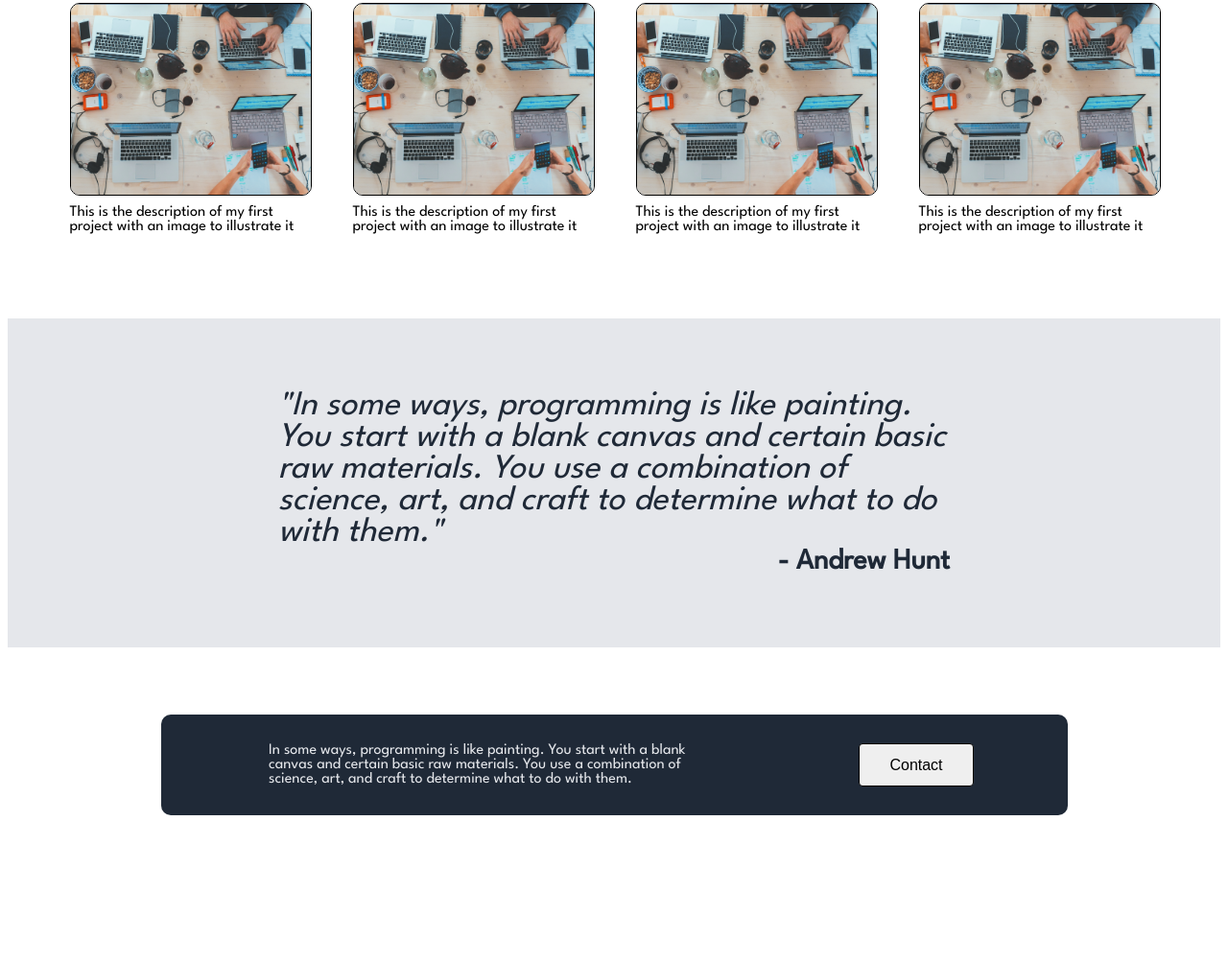
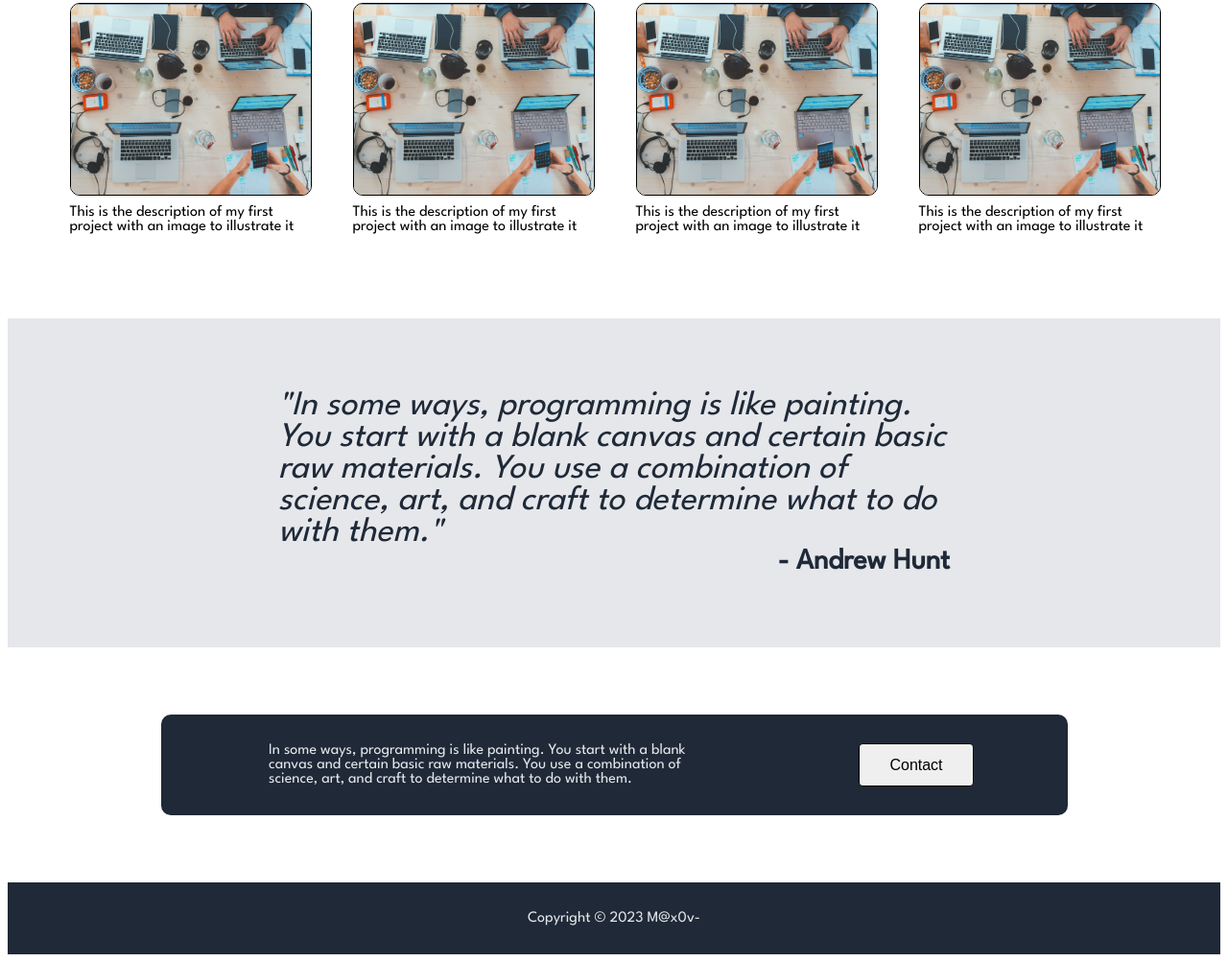
Before and after one commit to Max0uch1ta/odin-landing-page, a plain HTML site: page index.html in a window 1280 px wide. Shown: the part 623-1626 px from the top of the page at 96% size. Before the commit the page ends 1551 px from the top, so only its background shows below. Drawn offline with Linux system fonts and the light colour scheme.

Commit message:
feat!: Add footer with Copr.
Add footer with the copyright.

```diff
--- a/index.html
+++ b/index.html
@@ -64,7 +64,7 @@
             </div>
         </div>
         <div class="footer">
-
+            <div class="copyright">Copyright © 2023 M@x0v-</div>
         </div>
 
     </body>
--- a/styles.css
+++ b/styles.css
@@ -205,3 +205,14 @@ a {
     max-width: 450px;
     color: #E5E7EB;
 }
+
+.footer {
+    background-color: #1F2937;
+    color: #E5E7EB;
+    font-weight: 100;
+    text-shadow: black;
+    display: flex;
+    justify-content: center;
+    align-items: center;
+    height: 75px;
+}
```
